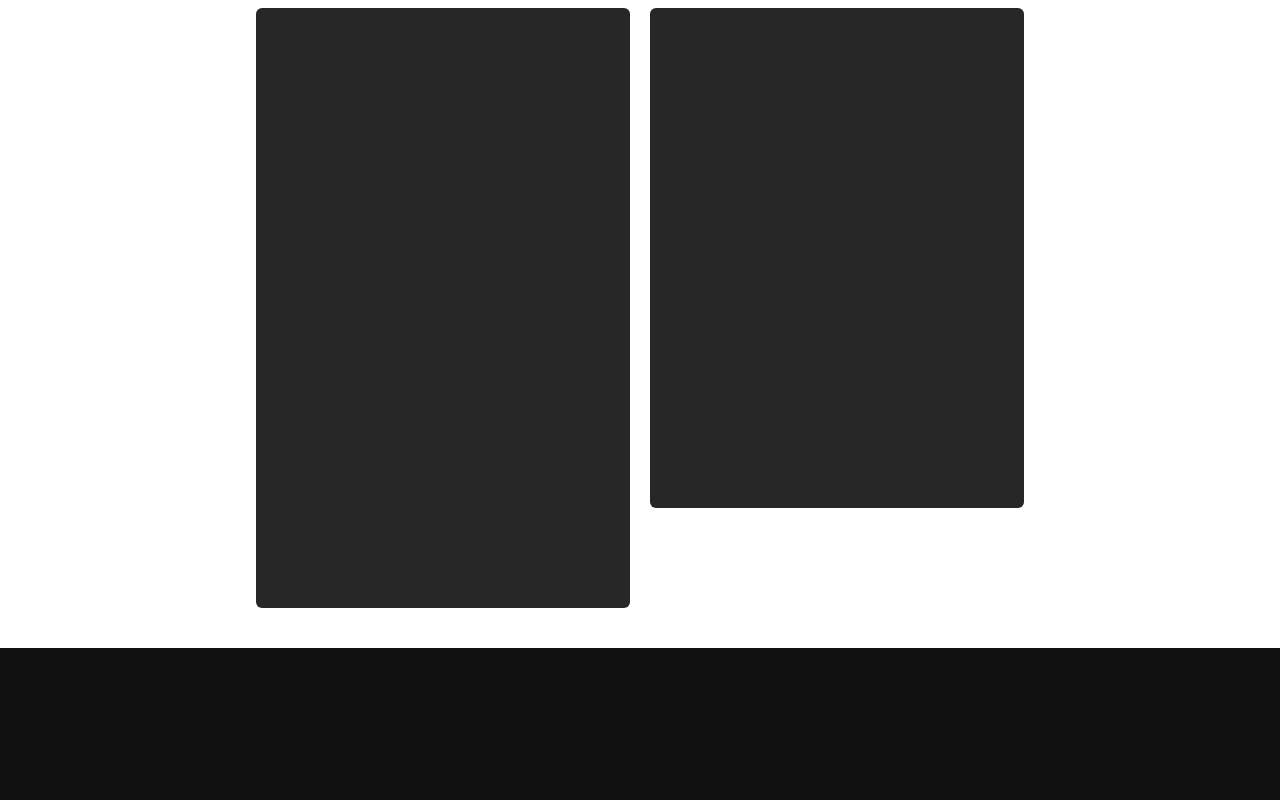
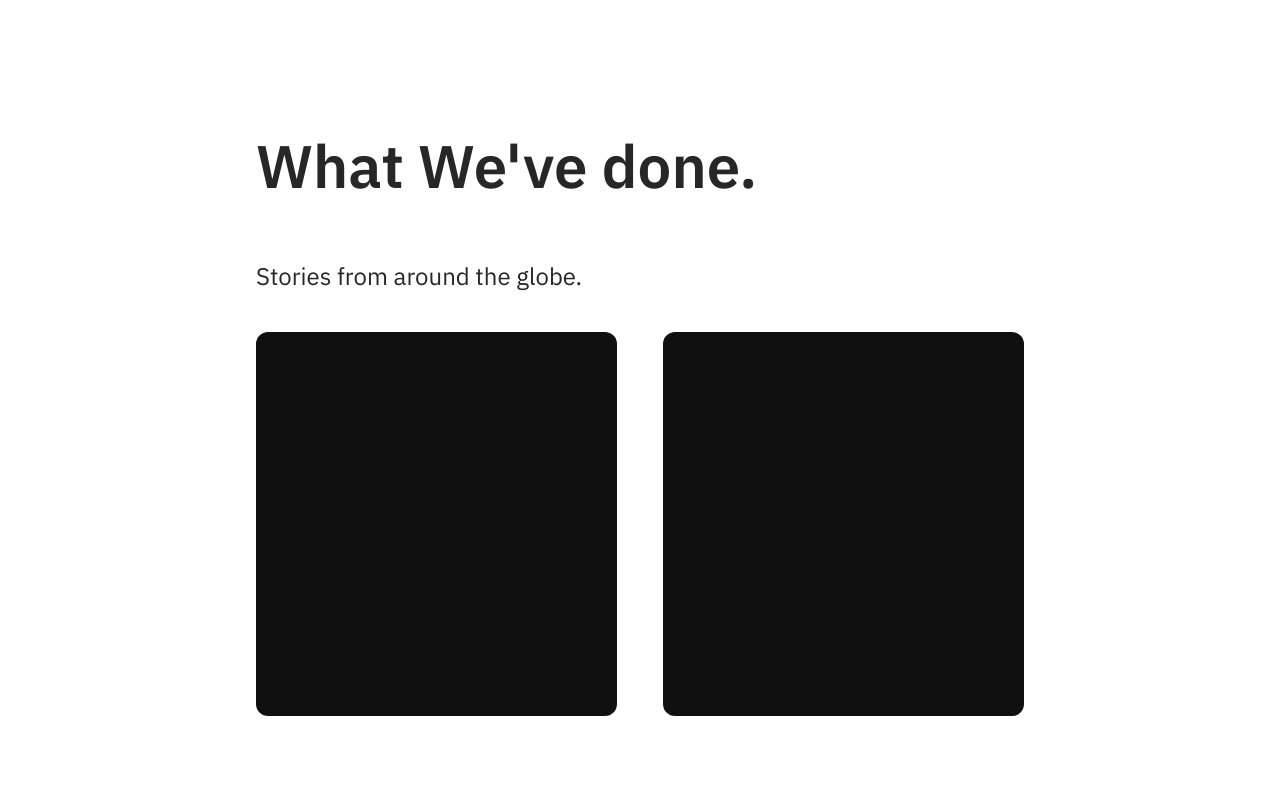
Before and after one commit to hassanhamza930/Waltontech, a Next.js app: page /design in a window 1280 px wide. Shown: the part 4460-5260 px from the top of the page. Built offline with nearby package versions, Linux system fonts and the light colour scheme.

Commit message:
Added the what we've done section.

```diff
--- a/app/design/components/designIsCore.tsx
+++ b/app/design/components/designIsCore.tsx
@@ -104,7 +104,7 @@ function DesignIsCore() {
                 }}
                 transition={{ duration: 1, delay: 0.3 }}
                 whileInView={"visible"}
-                className="text-md md:text-xl font-regular flex justify-center items-center px-12 py-2 md:py-3 rounded-md hover:scale-[1.02] hover:shadow-xl hover:bg-blue/90 hover:text-tan bg-transparent text-tan border-[1px] hover:border-blue/90 border-tan mt-36 md:mt-64">Let's get started!</motion.button>
+                className="text-md md:text-xl font-regular flex justify-center items-center px-12 py-2 rounded-md hover:scale-[1.02] hover:shadow-xl hover:bg-blue/90 hover:text-tan bg-transparent text-tan border-[1px] hover:border-blue/90 border-tan mt-24 md:mt-36">Let's get started!</motion.button>
 
 
             </div>
--- /dev/null
+++ b/app/design/components/whatwevedone.tsx
@@ -0,0 +1,87 @@
+"use client";
+
+import { MdArrowDropDown } from "react-icons/md";
+import { Disclosure, Transition } from '@headlessui/react';
+import { Fragment, useEffect, useState } from "react";
+import { motion, AnimatePresence } from "framer-motion";
+import { isBlackBackgroundAtom } from "../atoms";
+import { useInView } from "react-intersection-observer";
+import { useRecoilState } from "recoil";
+
+interface CompanyCardProps {
+    title: string,
+    description: string,
+
+}
+
+function CompanyCard(props: CompanyCardProps) {
+    const [detailsOpen, setdetailsOpen] = useState(false);
+
+    return (
+        <motion.div
+            initial="hidden"
+            variants={{
+                "visible": { opacity: 1, y: 0 },
+                "hidden": { opacity: 0, y: 20 },
+            }}
+            transition={{ duration: 1, delay: 0.2 }}
+            whileInView={"visible"}
+            className="h-96 w-[47%] bg-black rounded-xl">
+
+        </motion.div>
+    )
+}
+
+
+function Whatwvedone() {
+
+
+
+    return (
+
+        <div className="flex justify-center items-center w-full h-full bg-tan text-black/90">
+            <div className="flex flex-col justify-start items-center w-[80%] md:gap-0 gap-12 md:w-[60%] h-full py-24 md:py-72">
+
+                <div className="flex justify-start items-center w-full h-full ">
+
+                    <div className="flex flex-col justify-start items-start w-full">
+                        <motion.div
+                            initial="hidden"
+                            variants={{
+                                "visible": { opacity: 1, y: 0 },
+                                "hidden": { opacity: 0, y: 20 },
+                            }}
+                            transition={{ duration: 1, delay: 0.3 }}
+                            whileInView={"visible"}
+                            className="text-5xl md:text-6xl font-semibold">What We've done.</motion.div>
+                        <motion.div
+                            initial="hidden"
+                            variants={{
+                                "visible": { opacity: 1, y: 0 },
+                                "hidden": { opacity: 0, y: 20 },
+                            }}
+                            transition={{ duration: 1, delay: 0.5 }}
+                            whileInView={"visible"}
+                            className="text-xl md:text-2xl font-regular mt-8 md:mt-16">Stories from around the globe.</motion.div>
+                    </div>
+
+                </div>
+
+
+
+                <div className="flex flex-wrap w-full h-full justify-between items-start mt-10">
+
+                            <CompanyCard title="Careernetwork.co" description="A career focused social media app ."/>
+                            <CompanyCard title="PAN Coin" description="A landing page for a meme coin"/>
+
+                </div>
+
+
+
+
+            </div>
+        </div>
+    );
+}
+
+export default Whatwvedone;
--- a/app/design/page.tsx
+++ b/app/design/page.tsx
@@ -15,6 +15,7 @@ import About from "./components/about";
 import Work from "./components/work";
 import CustomCursor from "./components/cursor";
 import DesignIsCore from "./components/designIsCore";
+import Whatwvedone from "./components/whatwevedone";
 
 const plex = IBM_Plex_Sans({
     subsets: ['latin'],
@@ -46,7 +47,8 @@ function Design() {
             <Whatwedo />
             <About />
             <DesignIsCore/>
-            <Work />
+            <Whatwvedone />
+
 
             {/* <div className="h-screen w-full bg-tan"></div> */}
             <div className="h-screen w-full bg-black flex justify-center items-center">
```
